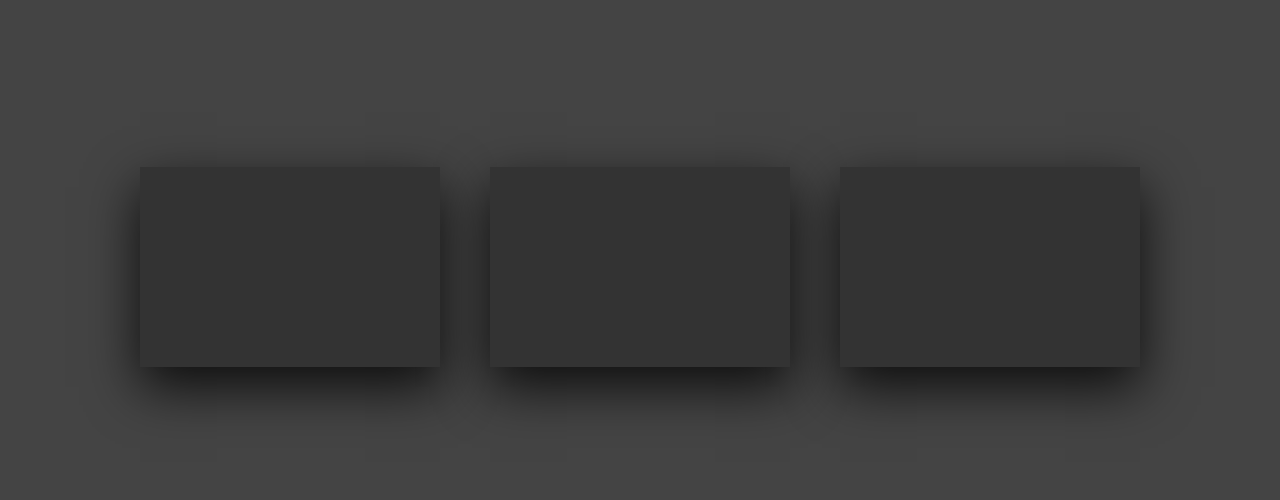
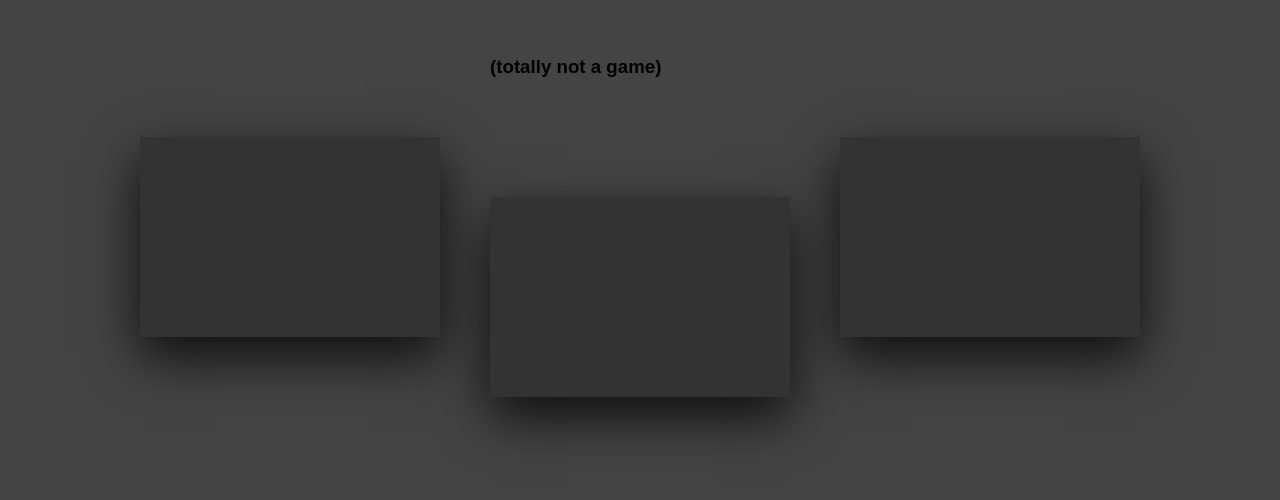
Before and after one commit to henrythegreat3/henrythegreat3.github.io, a plain HTML site: page index.html in a window 1280 px wide. Shown: the part 133-633 px from the top of the page. Drawn offline with Linux system fonts and the light colour scheme.

Commit message:
Update index.html

```diff
--- a/index.html
+++ b/index.html
@@ -19,6 +19,7 @@
     </div>
 
     <div class="card">
+       <h3>(totally not a game)</h3>
        <a url="./GameCopy.html">
        <div class="face face1">
          <div class="content">
```
